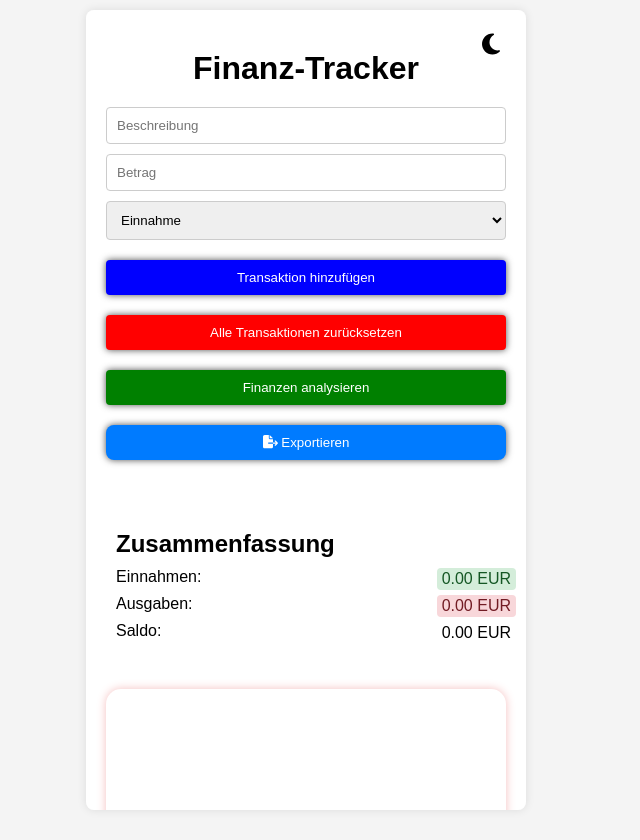
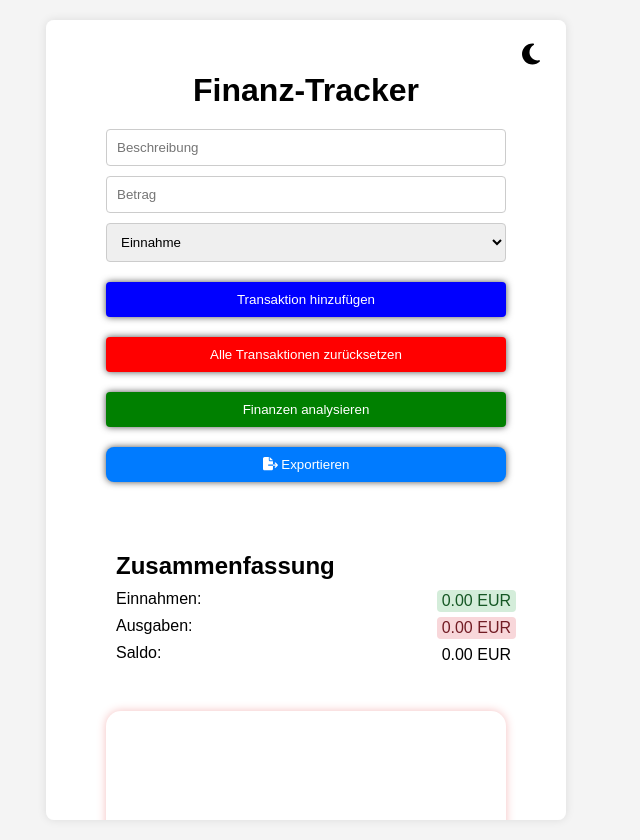
Before and after one commit to diego-monfort-landolt/finance-app, a React (Vite) app: page / in a window 1280 px wide. Shown: the whole page, without its empty margins (334-974 px from the left). Built offline with nearby package versions, Linux system fonts and the light colour scheme.

Commit message:
feat: Änderungen am .content-Stil hinzugefügt
- margin und padding zum .content-Stil hinzugefügt, um das Layout zu verbessern

```diff
--- a/src/App.css
+++ b/src/App.css
@@ -4,6 +4,8 @@
   display: flex;
   flex-direction: column;
   align-items: center;
+  padding: 10px;
+  margin: 2px 30px;
 }
 /* Stile für die Hauptüberschrift */
 h1 {
@@ -257,16 +259,16 @@ h1 {
     padding: 15px;
   }
   .input-group {
-    max-width: 100%;
+    max-width: 80%;
   }
   .summary {
-    max-width: 100%;
+    max-width: 80%;
   }
   .analysis {
-    max-width: 100%;
+    max-width: 80%;
   }
   .improvements {
-    max-width: 100%;
+    max-width: 80%;
   }
 }
 
--- a/src/index.css
+++ b/src/index.css
@@ -8,12 +8,12 @@ body {
   height: 100vh;
   text-align: center;
   background-color: #f4f4f4;
+  margin: 20px;
   box-sizing: border-box;
 }
 .App {
-
+  width: 100%;
   height: 100vh;
-
   margin: 10px auto; /* Fügt oben und unten einen Mindestabstand von 10px hinzu */
   padding: 20px;
   background-color: white;
```
